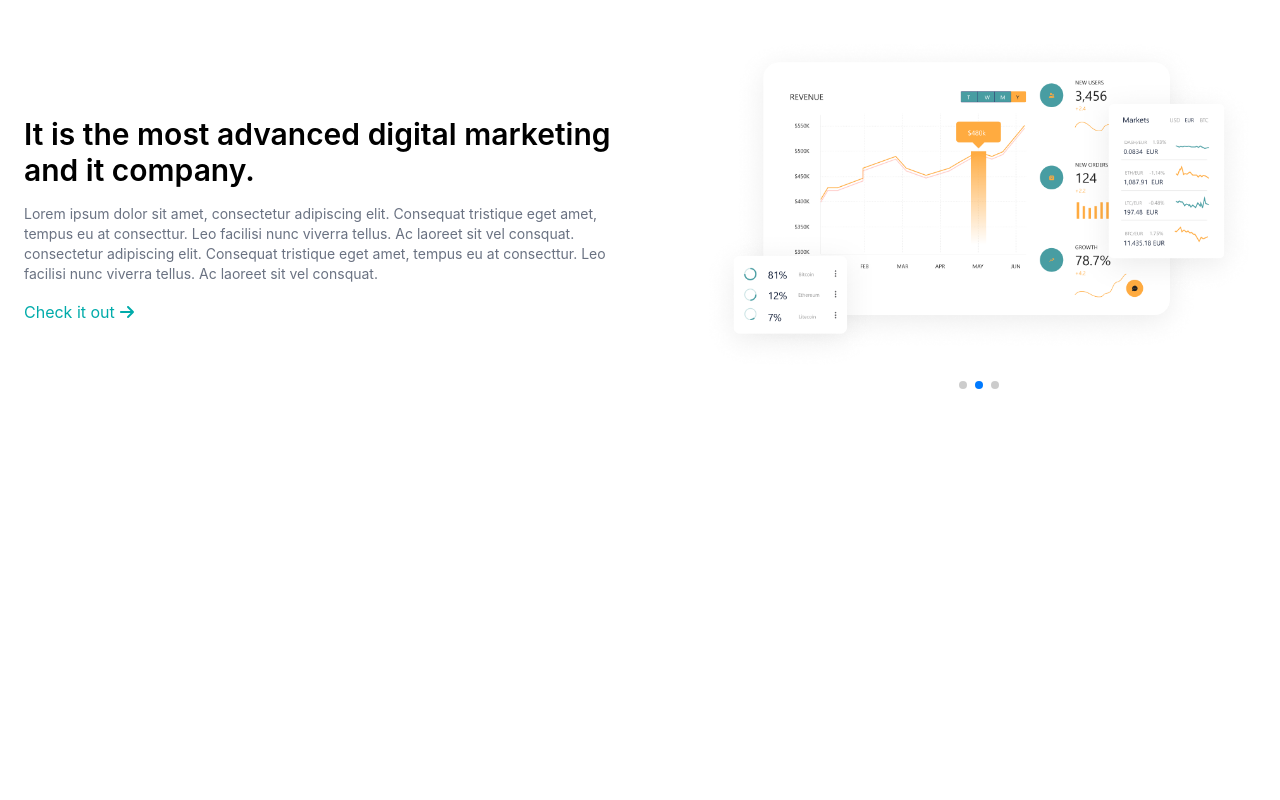
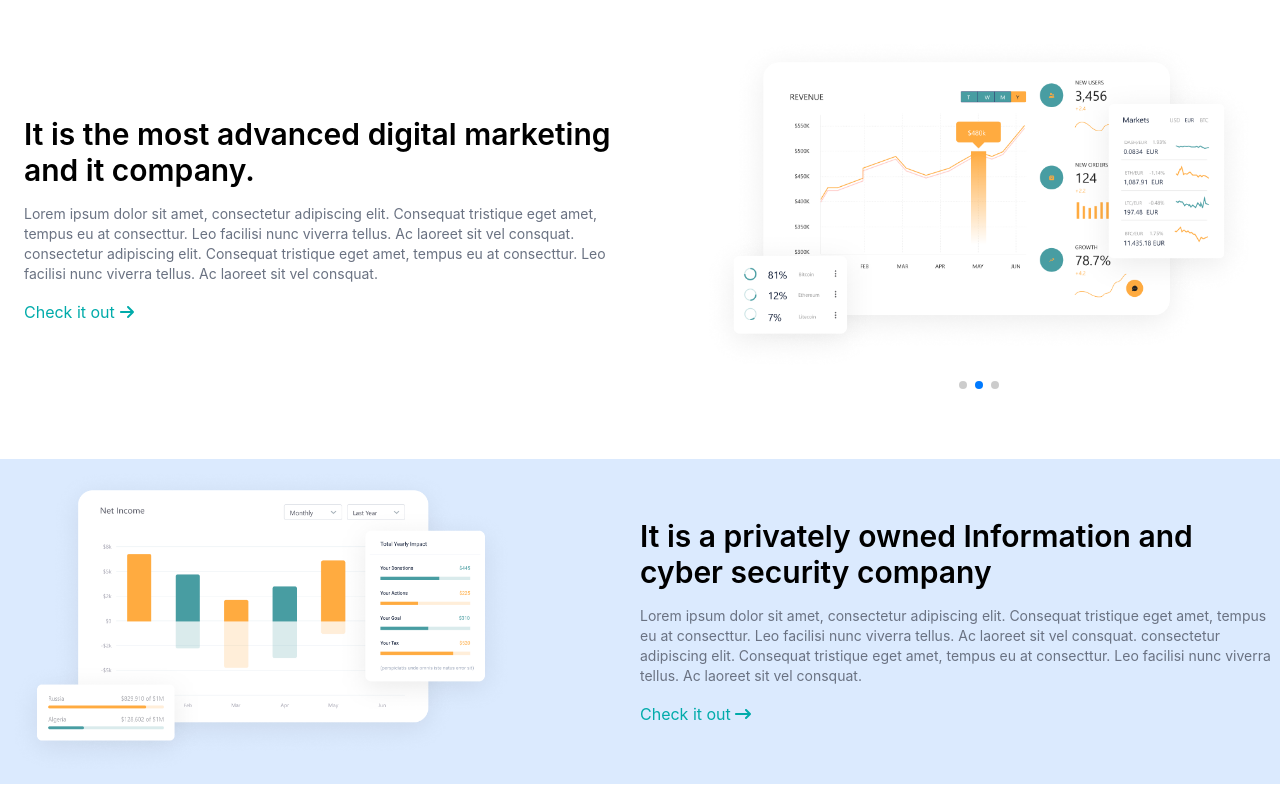
Before and after one commit to Asildar-Hajiyev/bigspring, a React (Vite) app: page / in a window 1280 px wide. Shown: the part 1246-2046 px from the top of the page. Before the commit the page ends 1689 px from the top, so only its background shows below. Built offline with nearby package versions, Linux system fonts and the light colour scheme.

Commit message:
Add Section 4

```diff
--- a/src/Home.jsx
+++ b/src/Home.jsx
@@ -1,6 +1,7 @@
 import Section1 from "./Section1";
 import Section2 from "./Section2";
 import Section3 from "./Section3";
+import Section4 from "./Section4";
 
 function Home() {
   return (
@@ -8,6 +9,7 @@ function Home() {
     <Section1 />
     <Section2 />
     <Section3 />
+    <Section4 />
 
     </>
   );
--- /dev/null
+++ b/src/Section4.jsx
@@ -0,0 +1,29 @@
+import slide1 from "./assets/service-slide-1.png";
+import { FaArrowRightLong } from "react-icons/fa6";
+
+function Section4() {
+  return (
+    <section className="bg-blue-100">
+      <div className="container mx-auto flex items-center justify-between my-4 p-2">
+        <img className="w-[40%]" src={slide1} alt="" />
+        <div className="w-full lg:w-[50%] flex flex-col gap-4">
+          <h2 className="font-semibold text-2xl sm:text-3xl">
+            It is a privately owned Information and cyber security company
+          </h2>
+          <p className="text-sm text-gray-500">
+            Lorem ipsum dolor sit amet, consectetur adipiscing elit. Consequat
+            tristique eget amet, tempus eu at consecttur. Leo facilisi nunc
+            viverra tellus. Ac laoreet sit vel consquat. consectetur adipiscing
+            elit. Consequat tristique eget amet, tempus eu at consecttur. Leo
+            facilisi nunc viverra tellus. Ac laoreet sit vel consquat.
+          </p>
+          <a href="#" className="flex items-center gap-1 text-[#00ABAA]">
+            Check it out <FaArrowRightLong />
+          </a>
+        </div>
+      </div>
+    </section>
+  );
+}
+
+export default Section4;
```
